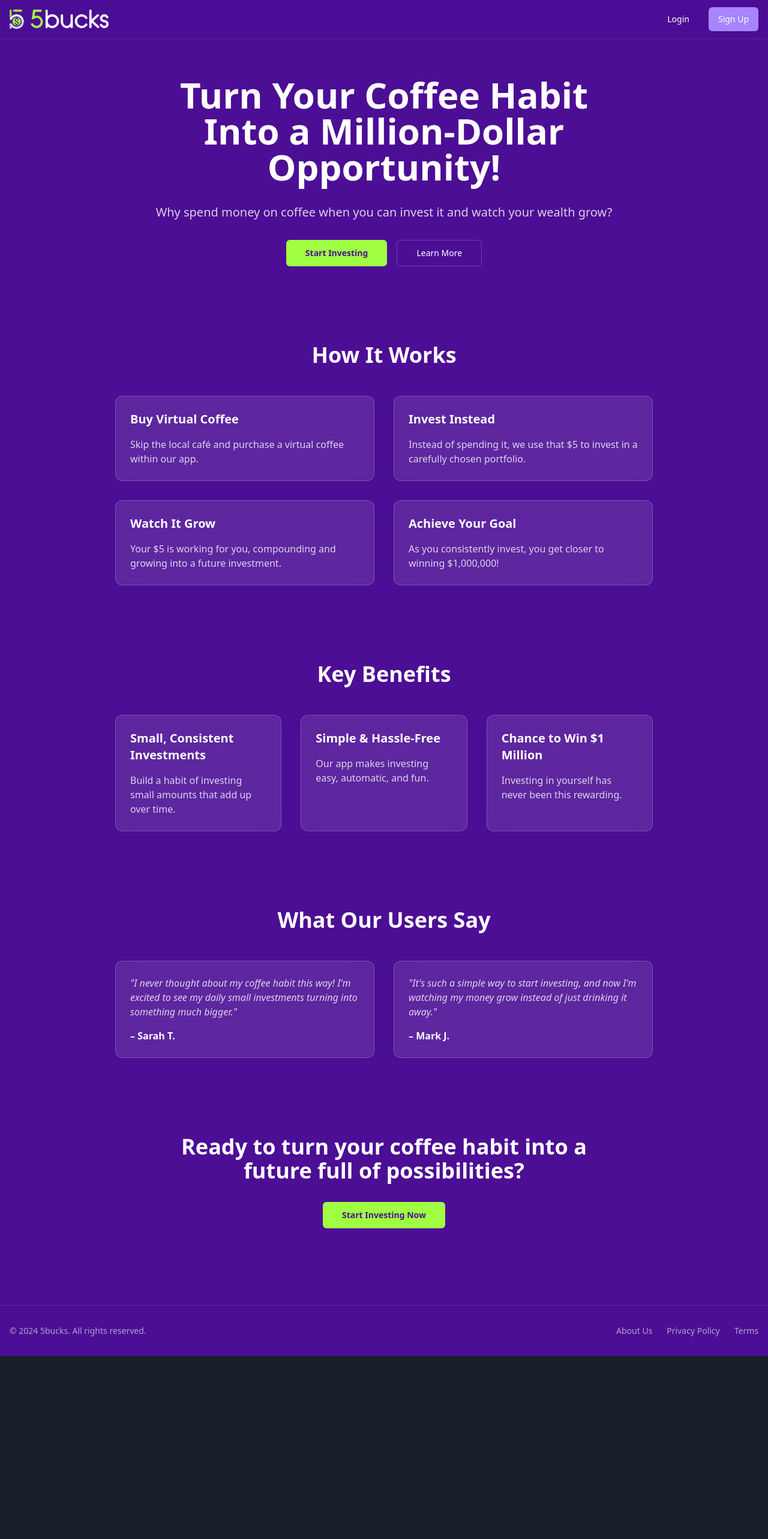
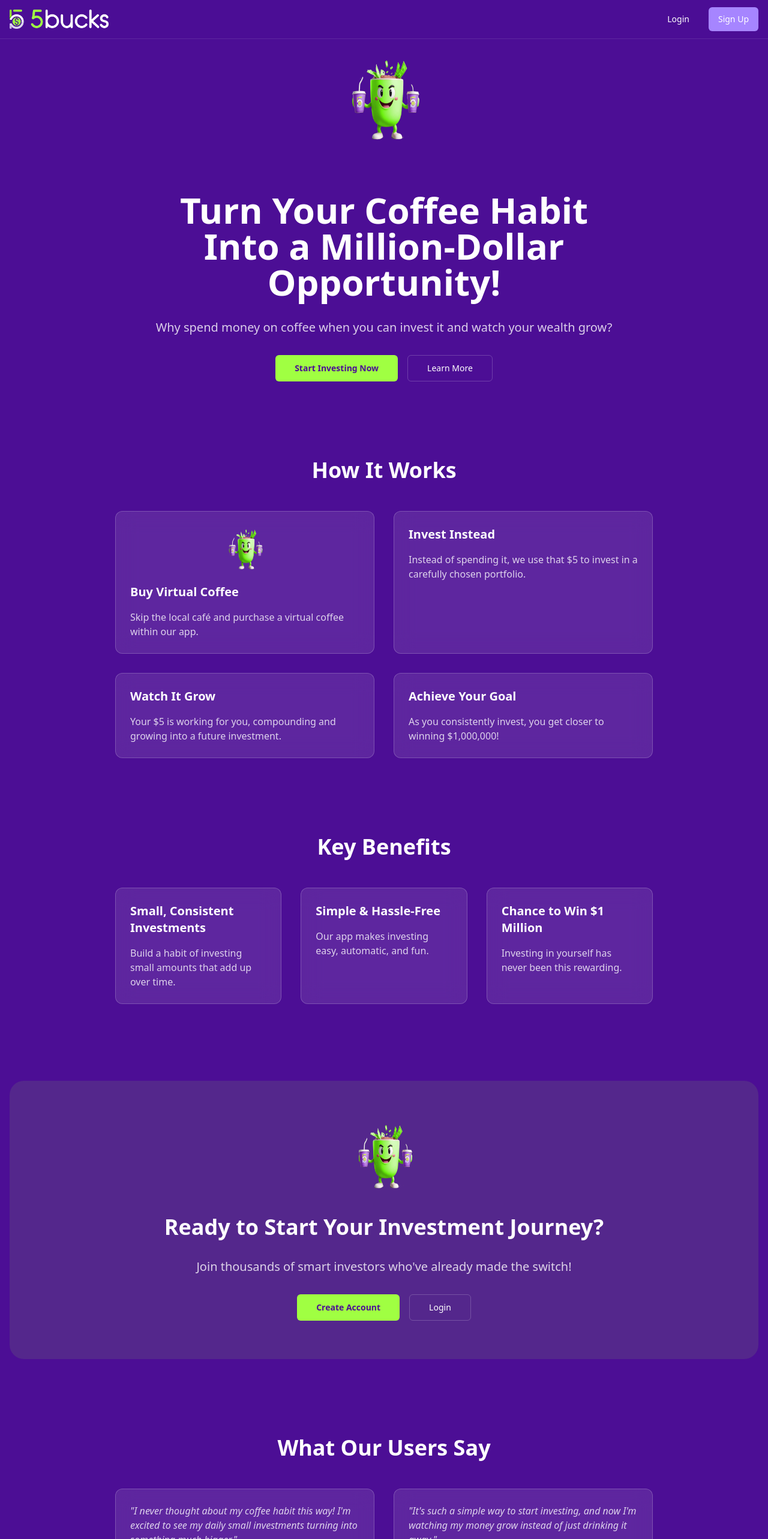
Before and after one commit to NikolaBube95/virtual-coffee-venture, a React (Vite) app: page / in a window 1280 px wide. Shown: the top 2566 px of the page at 60% size. Before the commit the page ends 2261 px from the top, so only its background shows below. Built offline with nearby package versions, Linux system fonts and the light colour scheme.

Commit message:
Enhance homepage layout
Added additional content and call-to-action elements to the homepage (index.tsx) to improve user engagement and visual appeal. Adjusted placements in the hero section and lower sections for better integration.
[skip gpt_engineer]

```diff
--- a/src/pages/Index.tsx
+++ b/src/pages/Index.tsx
@@ -37,19 +37,26 @@ const Index = () => {
       <main className="flex-1 pt-32">
         <div className="container mx-auto px-4">
           <div className="max-w-3xl mx-auto text-center space-y-8">
+            <div className="flex justify-center mb-8">
+              <img
+                src="/lovable-uploads/2e3b7316-0bc0-4483-9dc6-5f40a07de38d.png"
+                alt="5bucks mascot"
+                className="w-40 h-40 animate-bounce"
+              />
+            </div>
             <h1 className="text-4xl md:text-6xl font-bold text-white">
               Turn Your Coffee Habit Into a Million-Dollar Opportunity!
             </h1>
             <p className="text-xl text-white/80">
               Why spend money on coffee when you can invest it and watch your wealth grow?
             </p>
-            <div className="flex justify-center gap-4">
+            <div className="flex flex-col sm:flex-row justify-center gap-4">
               <Button
                 size="lg"
                 className="bg-[#A0FF42] hover:bg-[#A0FF42]/90 text-[#4C0E95] font-bold"
                 asChild
               >
-                <Link to="/signup">Start Investing</Link>
+                <Link to="/signup">Start Investing Now</Link>
               </Button>
               <Button
                 size="lg"
@@ -67,6 +74,13 @@ const Index = () => {
             <h2 className="text-3xl md:text-4xl font-bold text-white text-center mb-12">How It Works</h2>
             <div className="grid md:grid-cols-2 gap-8">
               <div className="affiliate-card">
+                <div className="flex justify-center mb-4">
+                  <img
+                    src="/lovable-uploads/2e3b7316-0bc0-4483-9dc6-5f40a07de38d.png"
+                    alt="5bucks mascot"
+                    className="w-20 h-20"
+                  />
+                </div>
                 <h3 className="text-xl font-bold mb-4">Buy Virtual Coffee</h3>
                 <p className="text-white/80">Skip the local café and purchase a virtual coffee within our app.</p>
               </div>
@@ -104,6 +118,38 @@ const Index = () => {
             </div>
           </div>
 
+          {/* New CTA Section */}
+          <div className="mt-32 bg-[#A0FF42]/10 py-16 rounded-3xl">
+            <div className="max-w-4xl mx-auto text-center space-y-8">
+              <div className="flex justify-center">
+                <img
+                  src="/lovable-uploads/2e3b7316-0bc0-4483-9dc6-5f40a07de38d.png"
+                  alt="5bucks mascot"
+                  className="w-32 h-32"
+                />
+              </div>
+              <h2 className="text-3xl md:text-4xl font-bold text-white">Ready to Start Your Investment Journey?</h2>
+              <p className="text-xl text-white/80">Join thousands of smart investors who've already made the switch!</p>
+              <div className="flex flex-col sm:flex-row justify-center gap-4">
+                <Button
+                  size="lg"
+                  className="bg-[#A0FF42] hover:bg-[#A0FF42]/90 text-[#4C0E95] font-bold"
+                  asChild
+                >
+                  <Link to="/signup">Create Account</Link>
+                </Button>
+                <Button
+                  size="lg"
+                  variant="outline"
+                  className="border-white/20 text-white hover:bg-white/10"
+                  asChild
+                >
+                  <Link to="/login">Login</Link>
+                </Button>
+              </div>
+            </div>
+          </div>
+
           {/* Testimonials Section */}
           <div className="mt-32 max-w-4xl mx-auto">
             <h2 className="text-3xl md:text-4xl font-bold text-white text-center mb-12">What Our Users Say</h2>
@@ -121,7 +167,15 @@ const Index = () => {
 
           {/* Final CTA Section */}
           <div className="mt-32 max-w-3xl mx-auto text-center space-y-8">
+            <div className="flex justify-center">
+              <img
+                src="/lovable-uploads/2e3b7316-0bc0-4483-9dc6-5f40a07de38d.png"
+                alt="5bucks mascot"
+                className="w-24 h-24"
+              />
+            </div>
             <h2 className="text-3xl md:text-4xl font-bold text-white">Ready to turn your coffee habit into a future full of possibilities?</h2>
+            <div className="flex flex-col sm:flex-row justify-center gap-4">
               <Button
                 size="lg"
                 className="bg-[#A0FF42] hover:bg-[#A0FF42]/90 text-[#4C0E95] font-bold"
@@ -129,6 +183,15 @@ const Index = () => {
               >
                 <Link to="/signup">Start Investing Now</Link>
               </Button>
+              <Button
+                size="lg"
+                variant="outline"
+                className="border-white/20 text-white hover:bg-white/10"
+                asChild
+              >
+                <Link to="/about">Learn More</Link>
+              </Button>
+            </div>
           </div>
         </div>
       </main>
```
Also changed, not shown: public/lovable-uploads/2e3b7316-0bc0-4483-9dc6-5f40a07de38d.png (added). Lines whose indentation alone changed are shown as unchanged.
